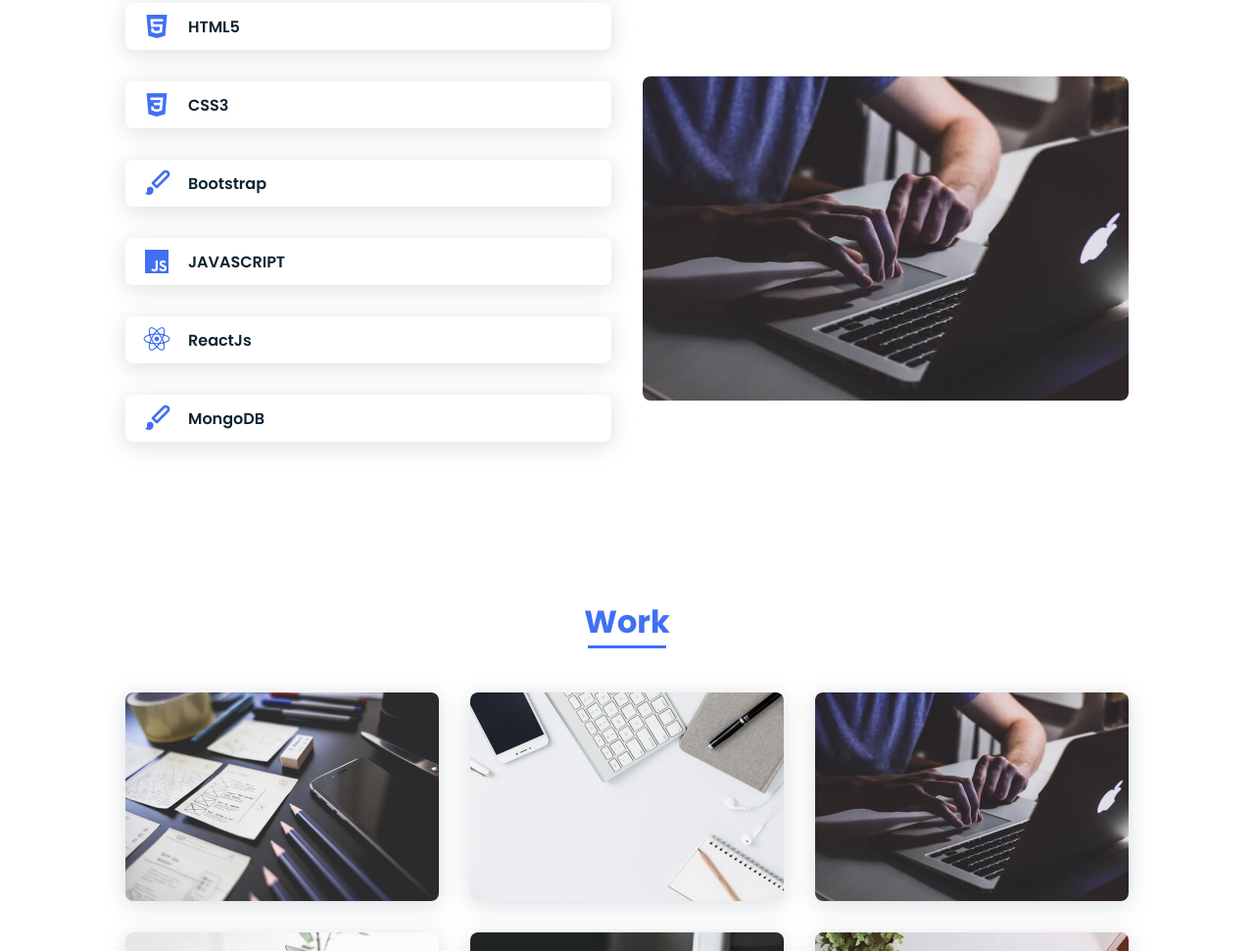
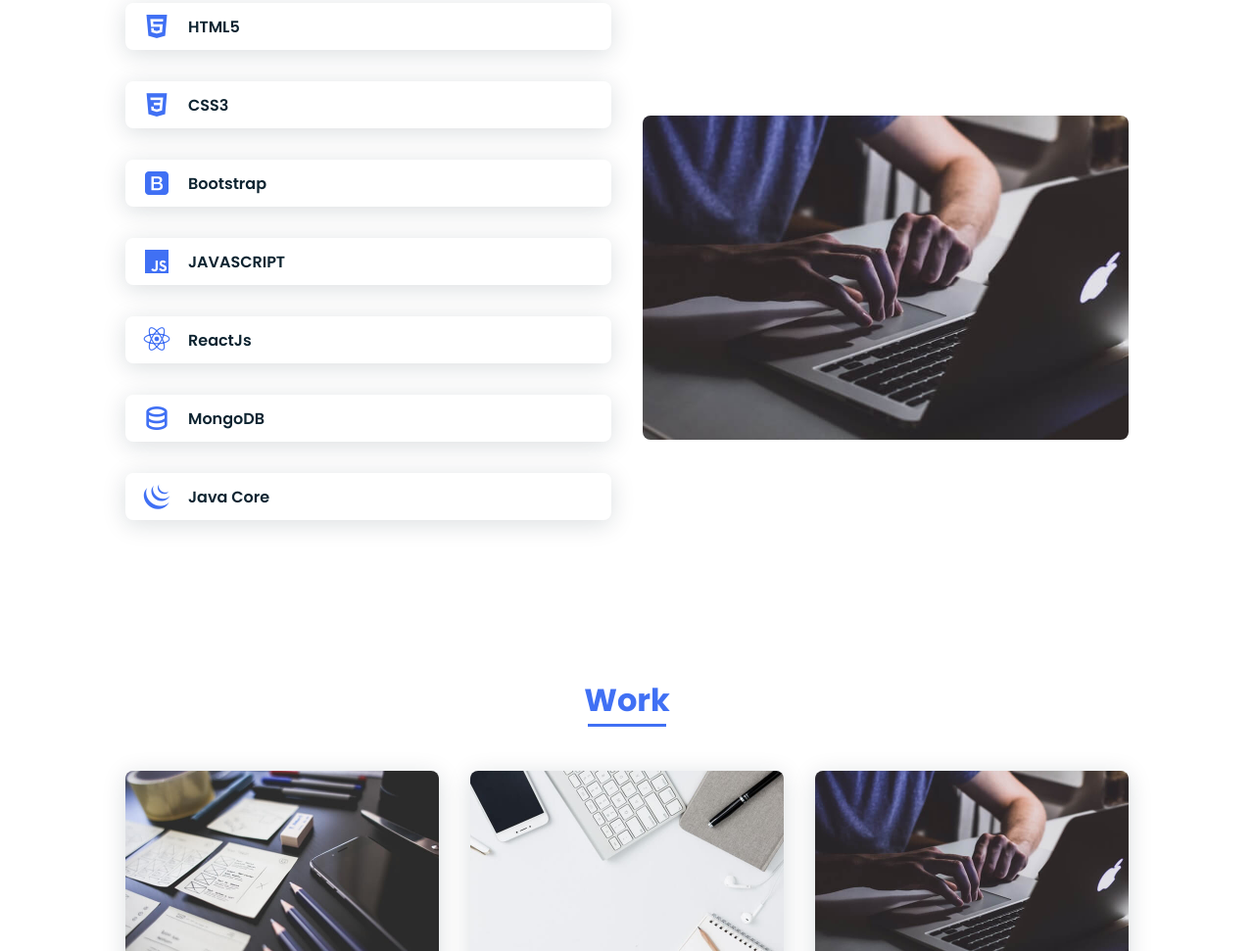
Before and after one commit to subhashkumar307/Subhash_Portfolio_Website, a plain HTML site: page index.html in a window 1280 px wide. Shown: the part 1749-2720 px from the top of the page at 98% size. Drawn offline with nearby package versions, Linux system fonts and the light colour scheme.

Commit message:
Some icons changes

```diff
--- a/index.html
+++ b/index.html
@@ -98,31 +98,8 @@
                             <div>
                                 <span class="skills__percentage">80%</span>
                             </div>
-                        </div>
-                        <div class="skills__data">
-                            <div class="skills__names">
-                                <i class='bx bxs-paint skills__icon'></i>
-                                <span class="skills__name">ASP .NET</span>
-                            </div>
-                            <div class="skills__bar skills__uxss">
+                        </div>-->
 
-                            </div>
-                            <div>
-                                <span class="skills__percentage">85%</span>
-                            </div>
-                        </div>
-                        <div class="skills__data">
-                            <div class="skills__names">
-                                <i class='bx bxl-react skills__icon'></i>
-                                <span class="skills__name">Electron</span>
-                            </div>
-                            <div class="skills__bar skills__uxs">
-
-                            </div>
-                            <div>
-                                <span class="skills__percentage">70%</span>
-                            </div>
-                        </div> -->
                         <div class="skills__data">
 
                             <div class="skills__names">
@@ -150,7 +127,7 @@
                         </div>
                         <div class="skills__data">
                             <div class="skills__names">
-                                <i class='bx bxs-paint skills__icon'></i>
+                                <i class='bx bxl-bootstrap skills__icon'></i>
                                 <span class="skills__name">Bootstrap</span>
                             </div>
                             <!-- <div class="skills__bar skills__uxp">
@@ -186,7 +163,7 @@
                         </div>
                         <div class="skills__data">
                             <div class="skills__names">
-                                <i class='bx bxs-paint skills__icon'></i>
+                                <i class='bx bx-data skills__icon'></i>
                                 <span class="skills__name">MongoDB</span>
                             </div>
                             <!-- <div class="skills__bar skills__uxss">
@@ -195,6 +172,12 @@
                             <div>
                                 <span class="skills__percentage">60%</span>
                             </div> -->
+                        </div>
+                        <div class="skills__data">
+                            <div class="skills__names">
+                                <i class='bx bxl-jquery skills__icon'></i>
+                                <span class="skills__name">Java Core</span>
+                            </div>
                         </div>
                     </div>
 
```
